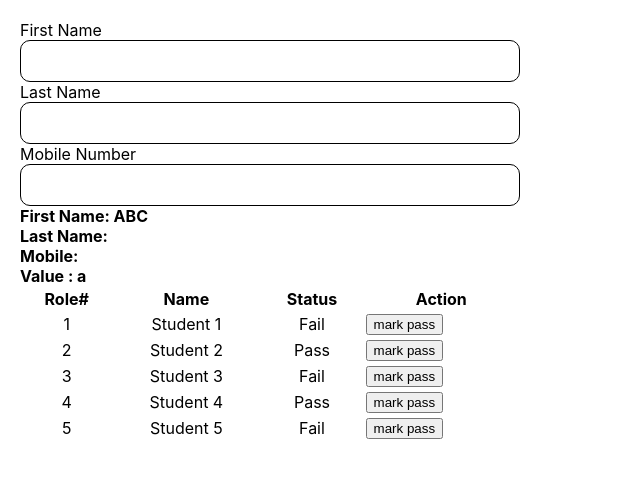
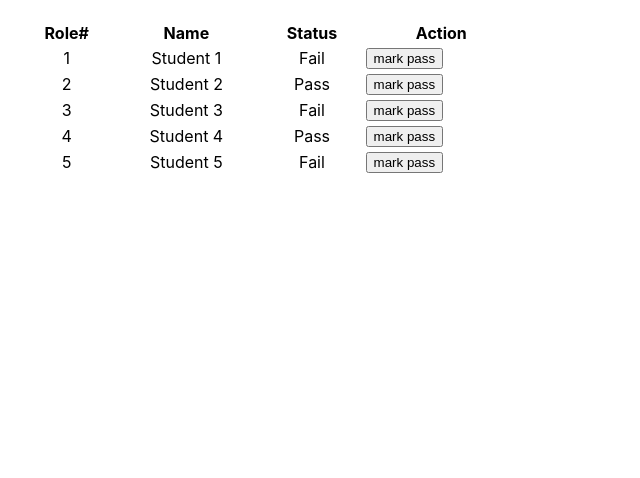
Before and after one commit to sajidali2444/react-traing, a React (Create React App) app: page / in a window 1280 px wide. Shown: the top 478 px of the page, without its empty margins (0-640 px from the left). Built offline with nearby package versions, Linux system fonts and the light colour scheme.

Commit message:
resolve studet update method

```diff
--- a/src/components/TodoForm.js
+++ b/src/components/TodoForm.js
@@ -6,222 +6,53 @@
 // React style apply {}
 
 import { useState } from 'react';
+const studentList = [];
 
-const inputStyle = {
-  padding: '10px',
-  height: '20px',
-  border: '1px solid',
-  borderRadius: '10px',
-  fontSize: '20px',
-};
-
+for (let i = 1; i <= 5; i++) {
+  let fail = false;
+  if (i % 2 === 0) {
+    fail = true;
+  }
+  studentList.push({ id: i, name: 'Student  ' + i, result: fail });
+}
 //component functon always start form Upercase.
 function TodoAppForm() {
-  // react hooks
-  //maintain compoent state
-  //1. useState // triger render method
-  //useState syntax
-  //      stateName, stateUpdater            initial value
-  const [firstName, setFirstName] = useState('ABC');
-  const [lastName, setLastName] = useState('');
-  const [mobileNumber, setMobileNumber] = useState('');
-  const [value, setValue] = useState('a');
-  const [count, setCount] = useState(0);
-  //es 6 javascript
-  //destructing
+  const [students, setStudents] = useState(studentList);
+  const [studentId, setStudentId] = useState(0);
 
-  const user = {
-    fName: 'Bilal',
-    lName: 'Ahemd',
-    mobile: '12345678',
-    address: {
-      country: 'USA',
-      city: 'Mesa',
-    },
-  };
-
-  // console.log('user first name =>', user.fName, user.mobile);
-  // console.log(
-  //   'user first name string way or index operator =>',
-  //   user['fName'],
-  //   user['mobile']
-  // );
-  // const userName = 'fName';
-  // const mobile = 'mobile';
-  // console.log(
-  //   'user first name with variable way =>',
-  //   user[userName],
-  //   user[mobile]
-  // );
-  //destructing
-  //object destructing
-  //destrcuting with new name
-  const {
-    fName: fullName,
-    mobile,
-    lName,
-    address: { country, city },
-  } = user;
-  console.log('destructing way => ', fullName, mobile, lName, country);
-  //array destructing
-  const options = ['React', 'Node'];
-  const [option1, option2, option3] = options;
-  console.log('array destructing=', option1, option2, option3);
-  //spread operator
-  //itertable => loop
-
-  // const user3 = {};
-  // user3.fName = user.fName;
-  // user3.lName = user.lName;
-  // user3.mobile = user.mobile;
-  // user3.address = {
-  //   country: user.address.country,
-  //   city: user.address.city,
-  // };
-  //user fName = T'Bilal';
-  const fName = 'Touseef';
-  const phone = '1234554321';
-  const user2 = {
-    fName: 'Sajid',
-    ...user,
-    email: 'email@emai.com',
-    mobile: 'abcdefgh',
-    fName,
-    phone,
-  };
-  //user2.phone = phone;
-  const user3 = { ...user2 };
-  //console.log('user2 =>', user3);
-
-  const print = (name, ...rest) => {
-    console.log({ name, rest });
-  };
-  //print('Sajid', 1, 2, 3, 4, 5, 6, 7, 8, 9, 1, 1, 1, 2, 222, 2332);
-
-  //console.log('old user object', user);
-  //setValue(1);
-  //console.log('value => ', value);
-  function incrimetValue(val) {
-    return (val += 1);
-    //val = val + 1;
-    //return val;
-  }
-  const updateValue = (val) => {
-    return val + 1;
-  };
-  const updateValue1 = (val) => {
-    //console.log(val + 'a');
-    return val + 'a';
-  };
-  const buttonOnClick = () => {
-    //setValue(value + 1);
-    //setValue((val) => val + 1);
-    setValue(updateValue1);
-    //console.log('I am button');
-  };
-
-  //buttonOnClick();
-
-  //call in javascript
-
-  //const users = [1, 2, 3, 4, 5, 6, 7, 8, 9, 10];
-
-  //es 6 array functions
-  // map function
-  // const printUser = (user) => {
-  //   console.log('Printig user object using map array method');
-  //   console.log(user);
-  // };
-  // users.map(function (item) {
-  //   console.log('item usig map => ', item);
-  // });
-  //inline array function as callback
-  //map method working;
-  //map method/function is array function
-  //map method receive callback and apply callback functio on each array item
-  const students = [];
-
-  for (let i = 1; i <= 5; i++) {
-    let fail = false;
-    if (i % 2 === 0) {
-      fail = true;
+  function updateStudent(student) {
+    if (student.id === studentId) {
+      if (student.result === true) {
+        student.result = false;
+        return student;
+      } else {
+        student.result = true;
+        return student;
+      }
     }
-    students.push({ id: `${i}`, name: 'Student  ' + i, result: fail });
+    return student;
+    //break fuction
   }
 
-  // let paidBillUsers = [];
-  // paidBillUsers = users.filter((ele) => ele.billPaid === true);
-  // paidBillUsers = users.map(function (ele) {
-  //   if (ele.billPaid === true) {
-  //     return ele;
-  //   } else {
-  //     return ele;
-  //   }
-  // });
+  const markPass = (studentId) => {
+    setStudentId(studentId);
+    const updatedStudents = students.map(updateStudent);
+    setStudents(updatedStudents);
 
-  // console.log('original users');
-  // console.log(users);
-  // console.log('bill paid users');
-  // console.log(paidBillUsers);
-
-  // function getPaidBillUsers() {
-  //   for (let i = 0; i < users.length; i++) {
-  //     if (users[i].billPaid === true) {
-  //       paidBillUsers.push(users[i]);
-  //     }
-  //   }
-  // }
-  // getPaidBillUsers();
-
-  // users.map(function (element) {
-  //   console.log(element);
-  // });
-
-  // //console.log('orignal array=>', users);
-  // const modifiedUsers = users.map((item, index) => {
-  //   // if (item.id % 2 === 0) {
-  //   //   return { id: item, key: index };
-  //   // }
-  //   //ssreturn { id: item, key: index, label: 'this is a label' };
-  // });
-
-  //map method working
-  //map take a callback funtion and apply callback on each item of the array
-
-  //console.log('modified array=>', modifiedUsers);
-  /*
-
-
-  const showUsers = (printSingleUser) => {
-    for (let i = 0; i <= users.length; i++) {
-      printSingleUser(users[i]);
-    }
-  };
-
-  showUsers(printUser);
-  */
-  // const showUsers = (printSingleUser) => {
-  //   for (let i = 0; i <= users.length; i++) {
-  //     printSingleUser(users[i]);
-  //   }
-  // };
-  // showUsers(function (item) {
-  //   console.log('native callback item', item);
-  // });
-
-  const markPass = (item) => {
-    //debugger;
-    const id = item.id;
-    for (let i = 0; i < students.length; i++) {
-      //break;
-      if (i === 1) {
-        console.log('continue', i);
-        //break;
-        continue;
-      }
-      console.log('inside loop but after if staem');
-    }
-    // /console.log('clicked item=>', item);
+    // const student = students.find((item) => item.id === studentId);
+    // student.result = true;
+    // const updatedStudents = [...students, student];
+    // setStudents(updatedStudents);
+    // for (let i = 0; i < students.length; i++) {
+    //   const student = students[i];
+    //   if (student.id === studentId) {
+    //     student.result = true;
+    //     setStudents(students);
+    //     break;
+    //   }
+    // }
+    // debugger;
+    //setStudents(studentList1);
   };
 
   return (
@@ -230,56 +61,7 @@ function TodoAppForm() {
         margin: '20px',
       }}
     >
-      <div
-        style={{
-          display: 'flex',
-          flexDirection: 'column',
-          width: '500px',
-        }}
-      >
-        <label>First Name</label>
-        <input
-          type="text"
-          onChange={(e) => {
-            setValue((oldValue) => oldValue + 1);
-            setFirstName(e.target.value);
-          }}
-          style={inputStyle}
-        />
-        <label>Last Name</label>
-        <input
-          type="text"
-          onChange={(e) => setLastName(e.target.value)}
-          style={inputStyle}
-        />
-        <label>Mobile Number</label>
-        <input
-          type="text"
-          onChange={(e) => setMobileNumber(e.target.value)}
-          style={inputStyle}
-        />
-      </div>
-
       <div style={{ display: 'flex', flexDirection: 'column' }}>
-        <strong>First Name: {firstName}</strong>
-        <strong>Last Name: {lastName}</strong>
-        <strong>Mobile: {mobileNumber}</strong>
-        <b>Value : {value}</b>
-        <div style={{ display: 'flex', gap: 10 }}>
-          {/* <button
-            onClick={() => setCount((val) => val - 1)}
-            style={{ fontSize: 20 }}
-          >
-            Dcrease counter
-          </button>
-          <label style={{ fontWeight: 'bold' }}>Counter: {count}</label> */}
-          {/* <button
-            onClick={() => setCount((val) => val + 1)}
-            style={{ fontSize: 20 }}
-          >
-            Increase counter
-          </button> */}
-        </div>
         <table style={{ width: '500px' }}>
           <thead>
             <th>Role#</th>
@@ -288,23 +70,16 @@ function TodoAppForm() {
             <th>Action</th>
           </thead>
           <tbody>
-            {students.map((item) => {
+            {students?.map((item) => {
               return (
-                <tr>
+                <tr key={item.id}>
                   <td style={{ textAlign: 'center' }}>{item.id}</td>
                   <td style={{ textAlign: 'center' }}>{item.name}</td>
-                  {/*type casting convert one tyep to another type
-                    number to string
-                    boolean to string
-                    string to number
-                    boolean to number
-                  */}
-                  {/* <td>{item.result.toString()}</td> */}
                   <td style={{ textAlign: 'center' }}>
                     {item.result ? 'Pass' : 'Fail'}
                   </td>
                   <td>
-                    <button onClick={() => markPass(item)}>mark pass</button>
+                    <button onClick={() => markPass(item.id)}>mark pass</button>
                   </td>
                 </tr>
               );
@@ -312,9 +87,6 @@ function TodoAppForm() {
           </tbody>
         </table>
       </div>
-      {/* <button style={{ fontSize: 20 }} onClick={buttonOnClick}>
-        Save Todo
-      </button> */}
     </div>
   );
 }
```
